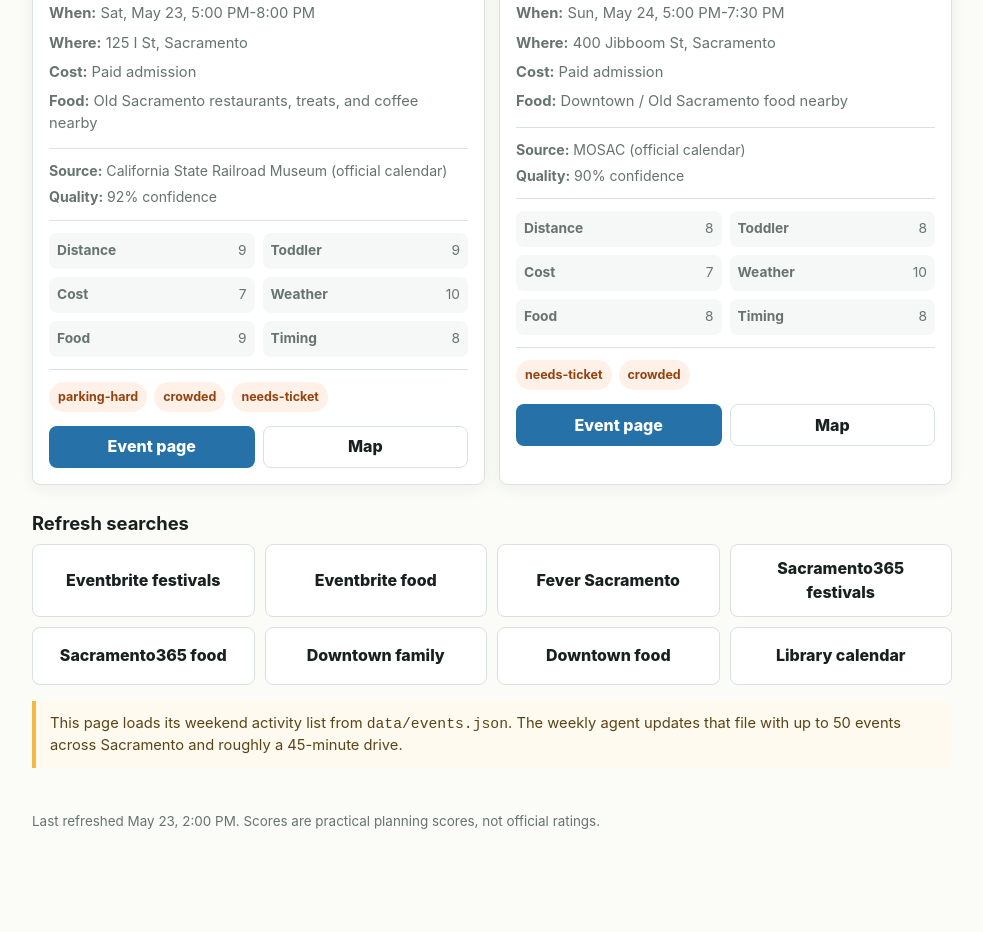
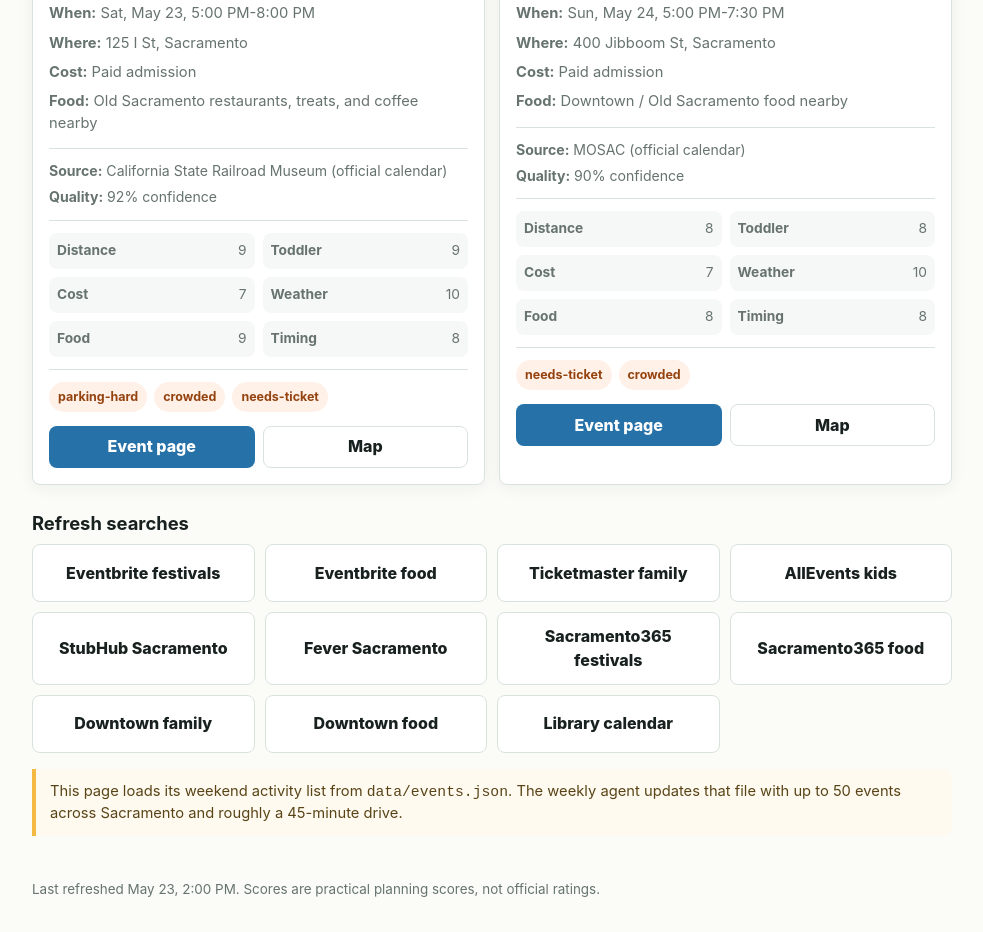
Before and after one commit to jonawilliams14/Family-Adventure-Search, a website: page index.html in a window 1280 px wide. Shown: the part 2259-3191 px from the top of the page, without its empty margins (148-1131 px from the left). Before the commit the page ends 3123 px from the top, so only its background shows below. Drawn offline with Linux system fonts and the light colour scheme.

Commit message:
Add ticketed family search links

```diff
--- a/index.html
+++ b/index.html
@@ -95,6 +95,9 @@
         <div class="sources">
           <a class="search-link" href="https://www.eventbrite.com/d/ca--sacramento/festivals/" target="_blank" rel="noreferrer">Eventbrite festivals</a>
           <a class="search-link" href="https://www.eventbrite.com/d/ca--sacramento/food-and-drink--events/" target="_blank" rel="noreferrer">Eventbrite food</a>
+          <a class="search-link" href="https://www.ticketmaster.com/discover/sacramento?categoryId=family" target="_blank" rel="noreferrer">Ticketmaster family</a>
+          <a class="search-link" href="https://allevents.in/sacramento/kids" target="_blank" rel="noreferrer">AllEvents kids</a>
+          <a class="search-link" href="https://www.stubhub.com/sacramento-tickets/geography/81690/" target="_blank" rel="noreferrer">StubHub Sacramento</a>
           <a class="search-link" href="https://feverup.com/en/sacramento" target="_blank" rel="noreferrer">Fever Sacramento</a>
           <a class="search-link" href="https://www.sacramento365.com/categories/festivals/" target="_blank" rel="noreferrer">Sacramento365 festivals</a>
           <a class="search-link" href="https://www.sacramento365.com/categories/food-wine/" target="_blank" rel="noreferrer">Sacramento365 food</a>
```
